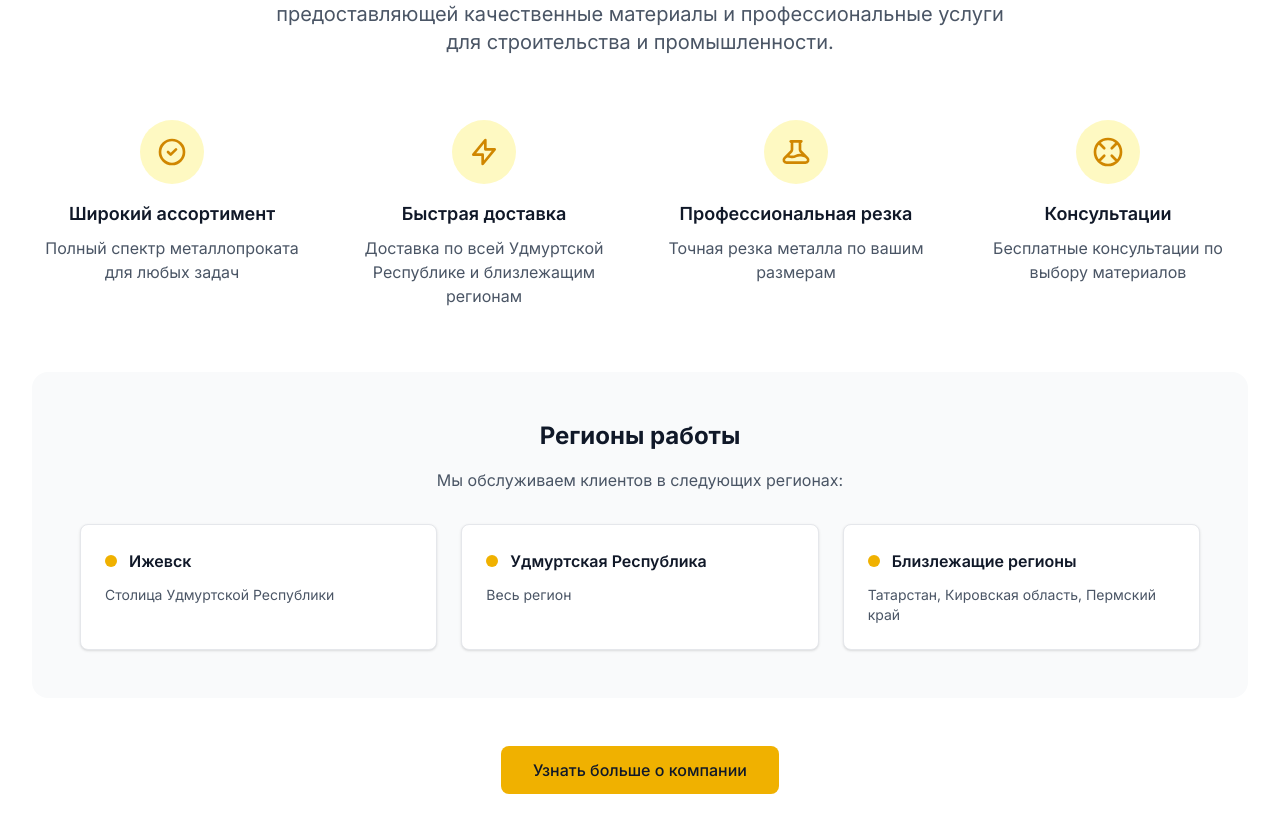
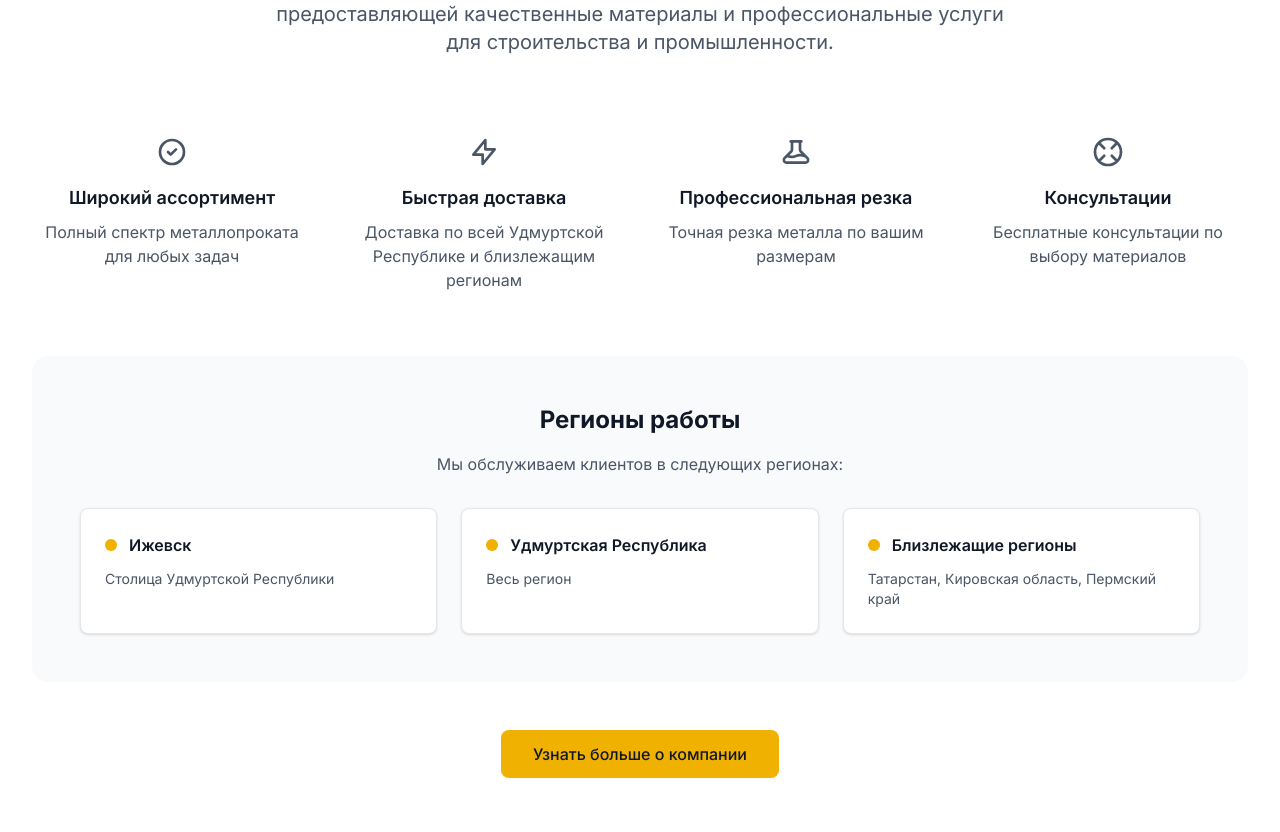
Before and after one commit to tigraranaar/absolut-stal, a Next.js app: page / in a window 1280 px wide. Shown: the part 964-1796 px from the top of the page. Built offline with nearby package versions, Linux system fonts and the light colour scheme.

Commit message:
refactor: improve structure and styling

```diff
--- a/src/components/sections/AboutSection.tsx
+++ b/src/components/sections/AboutSection.tsx
@@ -5,77 +5,116 @@ const AboutSection: React.FC = () => {
   const advantages = [
     {
       icon: (
-        <svg className="w-8 h-8" fill="none" stroke="currentColor" viewBox="0 0 24 24">
-          <path strokeLinecap="round" strokeLinejoin="round" strokeWidth={2} d="M9 12l2 2 4-4m6 2a9 9 0 11-18 0 9 9 0 0118 0z" />
+        <svg
+          className="h-8 w-8"
+          fill="none"
+          stroke="currentColor"
+          viewBox="0 0 24 24"
+        >
+          <path
+            strokeLinecap="round"
+            strokeLinejoin="round"
+            strokeWidth={2}
+            d="M9 12l2 2 4-4m6 2a9 9 0 11-18 0 9 9 0 0118 0z"
+          />
         </svg>
       ),
       title: 'Широкий ассортимент',
-      description: 'Полный спектр металлопроката для любых задач'
+      description: 'Полный спектр металлопроката для любых задач',
     },
     {
       icon: (
-        <svg className="w-8 h-8" fill="none" stroke="currentColor" viewBox="0 0 24 24">
-          <path strokeLinecap="round" strokeLinejoin="round" strokeWidth={2} d="M13 10V3L4 14h7v7l9-11h-7z" />
+        <svg
+          className="h-8 w-8"
+          fill="none"
+          stroke="currentColor"
+          viewBox="0 0 24 24"
+        >
+          <path
+            strokeLinecap="round"
+            strokeLinejoin="round"
+            strokeWidth={2}
+            d="M13 10V3L4 14h7v7l9-11h-7z"
+          />
         </svg>
       ),
       title: 'Быстрая доставка',
-      description: 'Доставка по всей Удмуртской Республике и близлежащим регионам'
+      description:
+        'Доставка по всей Удмуртской Республике и близлежащим регионам',
     },
     {
       icon: (
-        <svg className="w-8 h-8" fill="none" stroke="currentColor" viewBox="0 0 24 24">
-          <path strokeLinecap="round" strokeLinejoin="round" strokeWidth={2} d="M19.428 15.428a2 2 0 00-1.022-.547l-2.387-.477a6 6 0 00-3.86.517l-.318.158a6 6 0 01-3.86.517L6.05 15.21a2 2 0 00-1.806.547M8 4h8l-1 1v5.172a2 2 0 00.586 1.414l5 5c1.26 1.26.367 3.414-1.415 3.414H4.828c-1.782 0-2.674-2.154-1.414-3.414l5-5A2 2 0 009 10.172V5L8 4z" />
+        <svg
+          className="h-8 w-8"
+          fill="none"
+          stroke="currentColor"
+          viewBox="0 0 24 24"
+        >
+          <path
+            strokeLinecap="round"
+            strokeLinejoin="round"
+            strokeWidth={2}
+            d="M19.428 15.428a2 2 0 00-1.022-.547l-2.387-.477a6 6 0 00-3.86.517l-.318.158a6 6 0 01-3.86.517L6.05 15.21a2 2 0 00-1.806.547M8 4h8l-1 1v5.172a2 2 0 00.586 1.414l5 5c1.26 1.26.367 3.414-1.415 3.414H4.828c-1.782 0-2.674-2.154-1.414-3.414l5-5A2 2 0 009 10.172V5L8 4z"
+          />
         </svg>
       ),
       title: 'Профессиональная резка',
-      description: 'Точная резка металла по вашим размерам'
+      description: 'Точная резка металла по вашим размерам',
     },
     {
       icon: (
-        <svg className="w-8 h-8" fill="none" stroke="currentColor" viewBox="0 0 24 24">
-          <path strokeLinecap="round" strokeLinejoin="round" strokeWidth={2} d="M18.364 5.636l-3.536 3.536m0 5.656l3.536 3.536M9.172 9.172L5.636 5.636m3.536 9.192L5.636 18.364M12 2.25a9.75 9.75 0 100 19.5 9.75 9.75 0 000-19.5z" />
+        <svg
+          className="h-8 w-8"
+          fill="none"
+          stroke="currentColor"
+          viewBox="0 0 24 24"
+        >
+          <path
+            strokeLinecap="round"
+            strokeLinejoin="round"
+            strokeWidth={2}
+            d="M18.364 5.636l-3.536 3.536m0 5.656l3.536 3.536M9.172 9.172L5.636 5.636m3.536 9.192L5.636 18.364M12 2.25a9.75 9.75 0 100 19.5 9.75 9.75 0 000-19.5z"
+          />
         </svg>
       ),
       title: 'Консультации',
-      description: 'Бесплатные консультации по выбору материалов'
-    }
+      description: 'Бесплатные консультации по выбору материалов',
+    },
   ];
 
   return (
-    <section className="py-20 bg-white">
-      <div className="max-w-7xl mx-auto px-4 sm:px-6 lg:px-8">
-        <div className="text-center mb-16">
-          <h2 className="text-3xl lg:text-4xl font-bold text-gray-900 mb-4">
+    <section className="bg-white py-20">
+      <div className="mx-auto max-w-7xl px-4 sm:px-6 lg:px-8">
+        <div className="mb-16 text-center">
+          <h2 className="mb-4 text-3xl font-bold text-gray-900 lg:text-4xl">
             О компании <span className="text-yellow-500">Абсолют Сталь</span>
           </h2>
-          <p className="text-xl text-gray-600 max-w-3xl mx-auto">
+          <p className="mx-auto max-w-3xl text-xl text-gray-600">
             Мы являемся ведущей компанией по металлопрокату в городе Ижевске,
-            предоставляющей качественные материалы и профессиональные услуги
-            для строительства и промышленности.
+            предоставляющей качественные материалы и профессиональные услуги для
+            строительства и промышленности.
           </p>
         </div>
 
         {/* Преимущества */}
-        <div className="grid grid-cols-1 md:grid-cols-2 lg:grid-cols-4 gap-8 mb-16">
+        <div className="mb-16 grid grid-cols-1 gap-8 md:grid-cols-2 lg:grid-cols-4">
           {advantages.map((advantage, index) => (
-            <div key={index} className="text-center group">
-              <div className="w-16 h-16 bg-yellow-100 text-yellow-600 rounded-full flex items-center justify-center mx-auto mb-4 group-hover:bg-yellow-500 group-hover:text-white transition-all duration-300">
+            <div key={index} className="group text-center">
+              <div className="mx-auto flex h-16 w-16 items-center justify-center rounded-full text-gray-600">
                 {advantage.icon}
               </div>
-              <h3 className="text-lg font-semibold text-gray-900 mb-2">
+              <h3 className="mb-2 text-lg font-semibold text-gray-900">
                 {advantage.title}
               </h3>
-              <p className="text-gray-600">
-                {advantage.description}
-              </p>
+              <p className="text-gray-600">{advantage.description}</p>
             </div>
           ))}
         </div>
 
         {/* Регионы работы */}
-        <div className="bg-gray-50 rounded-2xl p-8 lg:p-12">
-          <div className="text-center mb-8">
-            <h3 className="text-2xl font-bold text-gray-900 mb-4">
+        <div className="rounded-2xl bg-gray-50 p-8 lg:p-12">
+          <div className="mb-8 text-center">
+            <h3 className="mb-4 text-2xl font-bold text-gray-900">
               Регионы работы
             </h3>
             <p className="text-gray-600">
@@ -83,37 +122,45 @@ const AboutSection: React.FC = () => {
             </p>
           </div>
 
-          <div className="grid grid-cols-1 md:grid-cols-2 lg:grid-cols-3 gap-6">
-            <div className="bg-white p-6 rounded-lg shadow-sm border border-gray-200">
-              <div className="flex items-center mb-3">
-                <div className="w-3 h-3 bg-yellow-500 rounded-full mr-3"></div>
+          <div className="grid grid-cols-1 gap-6 md:grid-cols-2 lg:grid-cols-3">
+            <div className="rounded-lg border border-gray-200 bg-white p-6 shadow-sm">
+              <div className="mb-3 flex items-center">
+                <div className="mr-3 h-3 w-3 rounded-full bg-yellow-500"></div>
                 <h4 className="font-semibold text-gray-900">Ижевск</h4>
               </div>
-              <p className="text-gray-600 text-sm">Столица Удмуртской Республики</p>
+              <p className="text-sm text-gray-600">
+                Столица Удмуртской Республики
+              </p>
             </div>
 
-            <div className="bg-white p-6 rounded-lg shadow-sm border border-gray-200">
-              <div className="flex items-center mb-3">
-                <div className="w-3 h-3 bg-yellow-500 rounded-full mr-3"></div>
-                <h4 className="font-semibold text-gray-900">Удмуртская Республика</h4>
+            <div className="rounded-lg border border-gray-200 bg-white p-6 shadow-sm">
+              <div className="mb-3 flex items-center">
+                <div className="mr-3 h-3 w-3 rounded-full bg-yellow-500"></div>
+                <h4 className="font-semibold text-gray-900">
+                  Удмуртская Республика
+                </h4>
               </div>
-              <p className="text-gray-600 text-sm">Весь регион</p>
+              <p className="text-sm text-gray-600">Весь регион</p>
             </div>
 
-            <div className="bg-white p-6 rounded-lg shadow-sm border border-gray-200">
-              <div className="flex items-center mb-3">
-                <div className="w-3 h-3 bg-yellow-500 rounded-full mr-3"></div>
-                <h4 className="font-semibold text-gray-900">Близлежащие регионы</h4>
+            <div className="rounded-lg border border-gray-200 bg-white p-6 shadow-sm">
+              <div className="mb-3 flex items-center">
+                <div className="mr-3 h-3 w-3 rounded-full bg-yellow-500"></div>
+                <h4 className="font-semibold text-gray-900">
+                  Близлежащие регионы
+                </h4>
               </div>
-              <p className="text-gray-600 text-sm">Татарстан, Кировская область, Пермский край</p>
+              <p className="text-sm text-gray-600">
+                Татарстан, Кировская область, Пермский край
+              </p>
             </div>
           </div>
         </div>
 
         {/* Кнопка "Подробнее" */}
-        <div className="text-center mt-12">
+        <div className="mt-12 text-center">
           <Link href="/about">
-            <button className="bg-yellow-500 text-gray-900 px-8 py-3 rounded-lg font-medium hover:bg-yellow-600 transition-colors">
+            <button className="rounded-lg bg-yellow-500 px-8 py-3 font-medium text-gray-900 transition-colors hover:bg-yellow-600">
               Узнать больше о компании
             </button>
           </Link>
```
